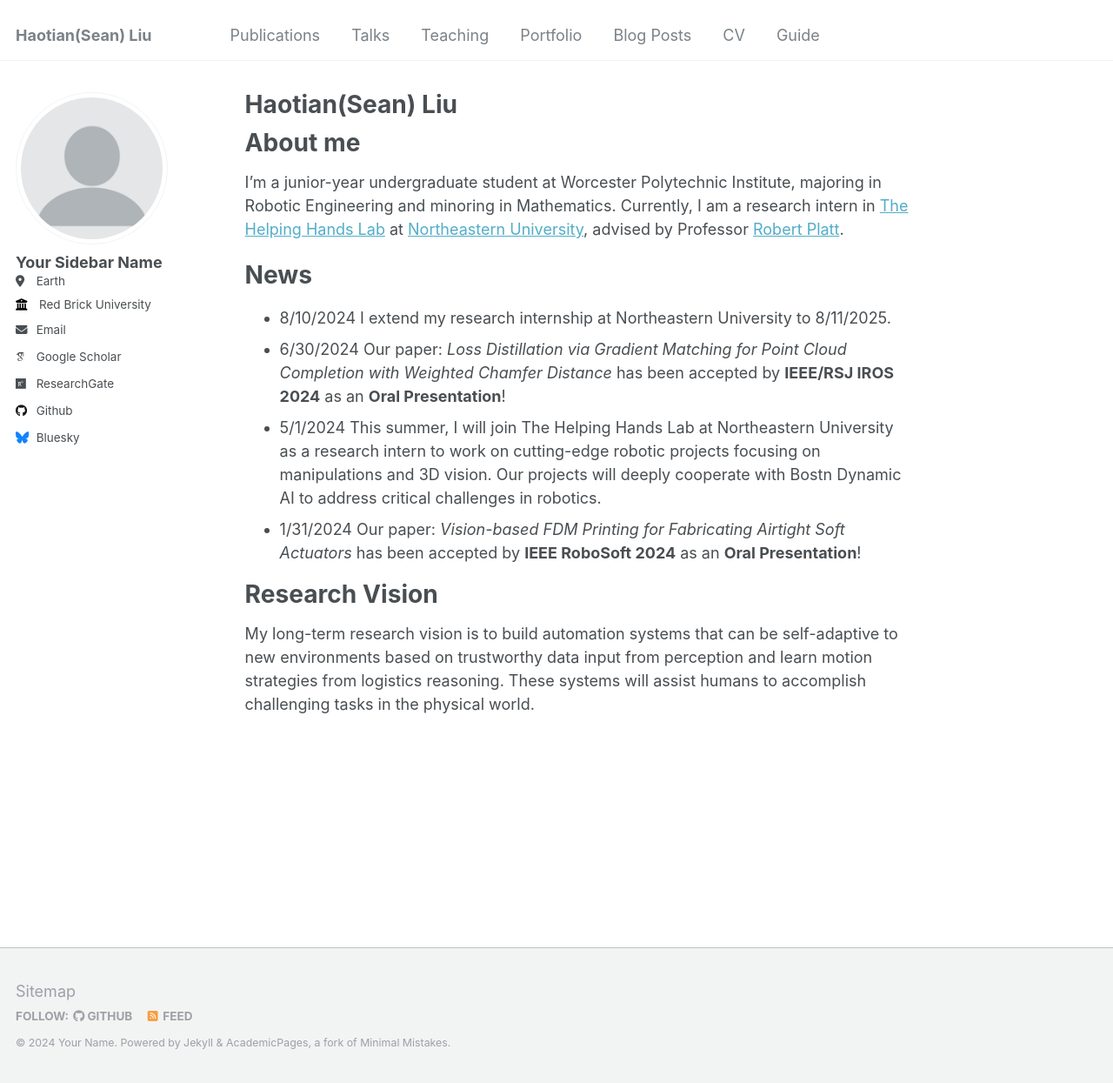
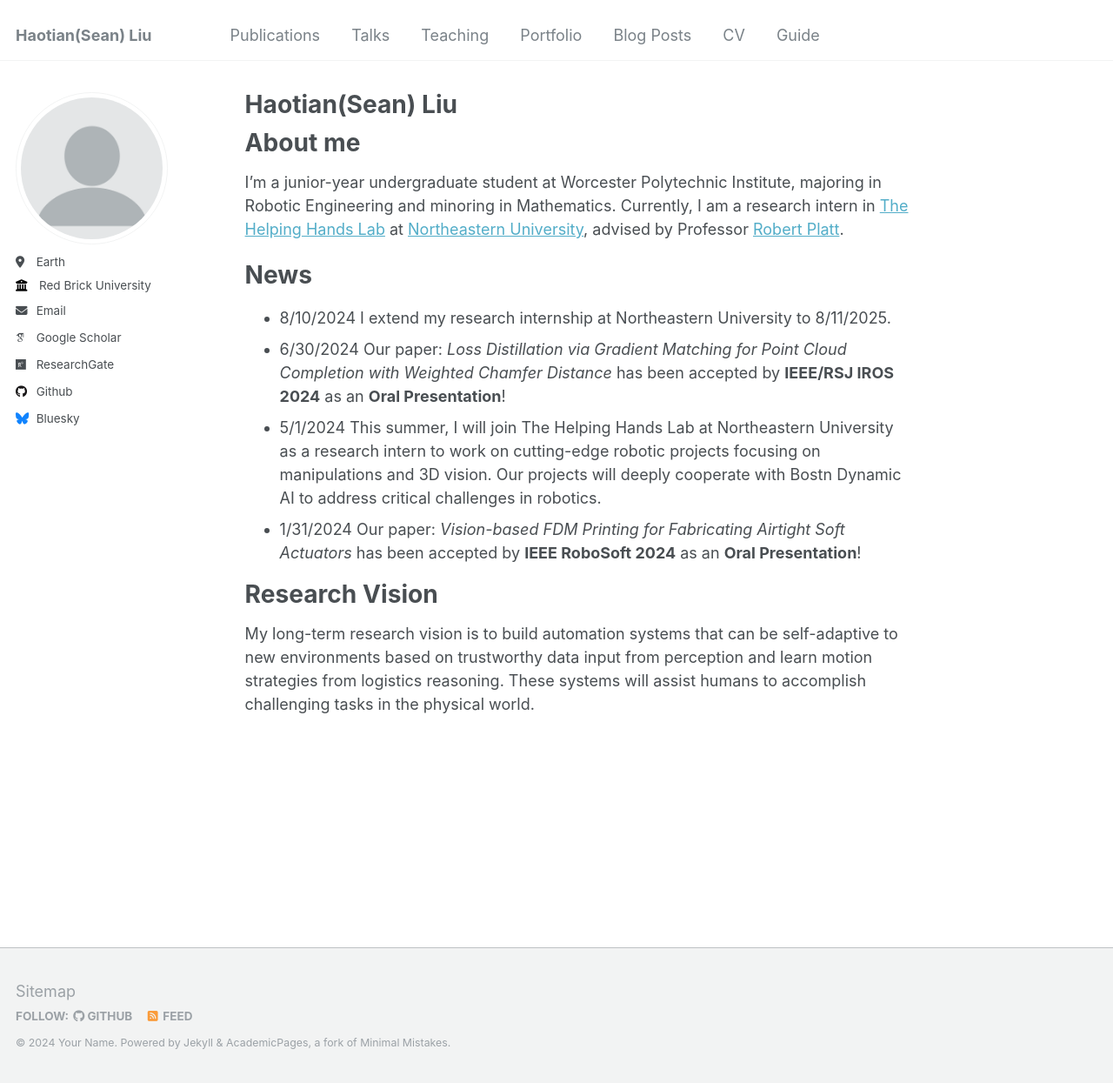
Before and after one commit to seanliu7081/seanliu7081.github.io, a Jekyll site: the page built from _pages/about.md, in a window 1280 px wide and 1245 px high. Shown: the whole window at 87% size. Built offline with Jekyll 4.4.1, drawn with Linux system fonts in a browser that asks for light colours; some web fonts are replaced.

Commit message:
Update _config.yml

```diff
--- a/_config.yml
+++ b/_config.yml
@@ -22,8 +22,8 @@ repository               : "seanliu7081/seanliu7081.github.io"
 author:
   # Biographic information
   avatar           : "profile.png"
-  name             : "Your Sidebar Name"
-  pronouns         : # example: "she/her"
+  # name             : "Your Sidebar Name"
+  # pronouns         : he/him
   # bio              : "Short biography for the left-hand sidebar"
   location         : "Earth"
   employer         : "Red Brick University"
```
